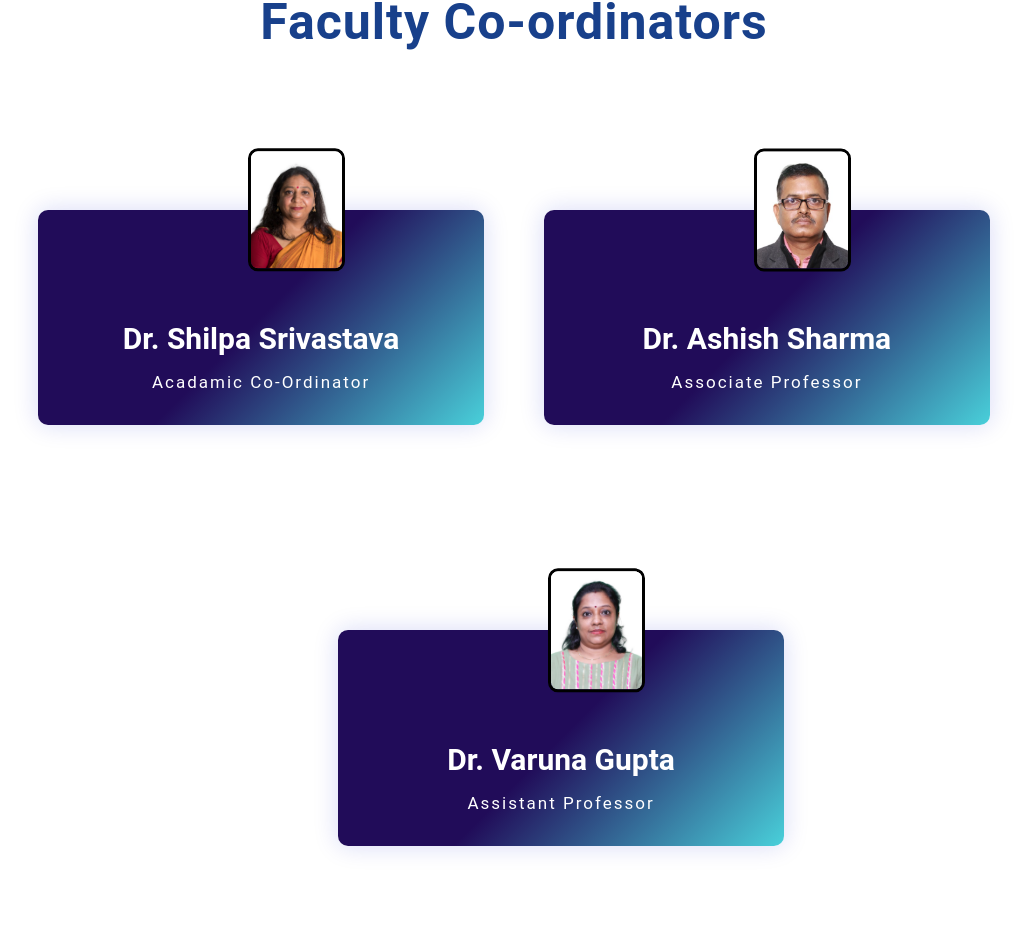
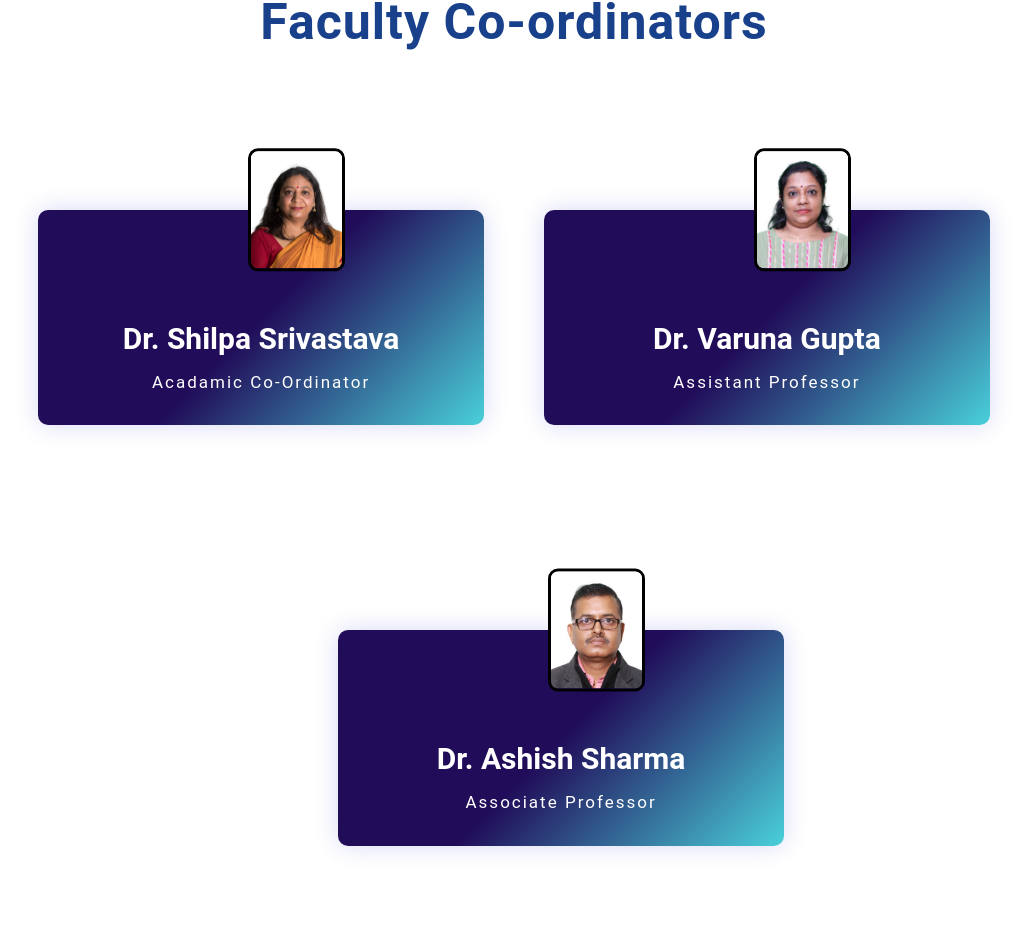
Before and after one commit to Debug-001/Blog-SOS, a React (Create React App) app: page /dsa in a window 1280 px wide. Shown: the part 639-1580 px from the top of the page, without its empty margins (126-1153 px from the left). Built offline with nearby package versions, Linux system fonts and the light colour scheme.

Commit message:
preference fix

```diff
--- a/src/pages/Dsa.jsx
+++ b/src/pages/Dsa.jsx
@@ -48,18 +48,18 @@ const DSA = () => {
                 <div class="col-md-6">
                     <div class="box">
                         <div class="our-services ssl">
-                            <div class="icon"> <img class="image" src={Image2} alt="profile_image" /> </div>
-                            <h4>Dr. Ashish Sharma</h4>
-                            <p class="small" style={{"padding-bottom":"30px"}}>Associate Professor</p>
+                            <div class="icon"> <img class="image" src={Image3} alt="profile_image" /> </div>
+                            <h4>Dr. Varuna Gupta</h4>
+                            <p class="small" style={{"padding-bottom":"30px"}}>Assistant Professor</p>
                         </div>
                     </div>
                 </div>
                 <div class="col-md-6">
                     <div class="box" style={{"margin-left":"30rem"}}>
                         <div class="our-services ssl">
-                            <div class="icon"> <img class="image" src={Image3} alt="profile_image" /></div>
-                            <h4>Dr. Varuna Gupta</h4>
-                            <p class="small" style={{"padding-bottom":"30px"}}>Assistant Professor</p>
+                            <div class="icon"> <img class="image" src={Image2} alt="profile_image" /></div>
+                            <h4> Dr. Ashish Sharma</h4>
+                            <p class="small" style={{"padding-bottom":"30px"}}>Associate Professor</p>
                         </div>
                     </div>
                 </div>
```
